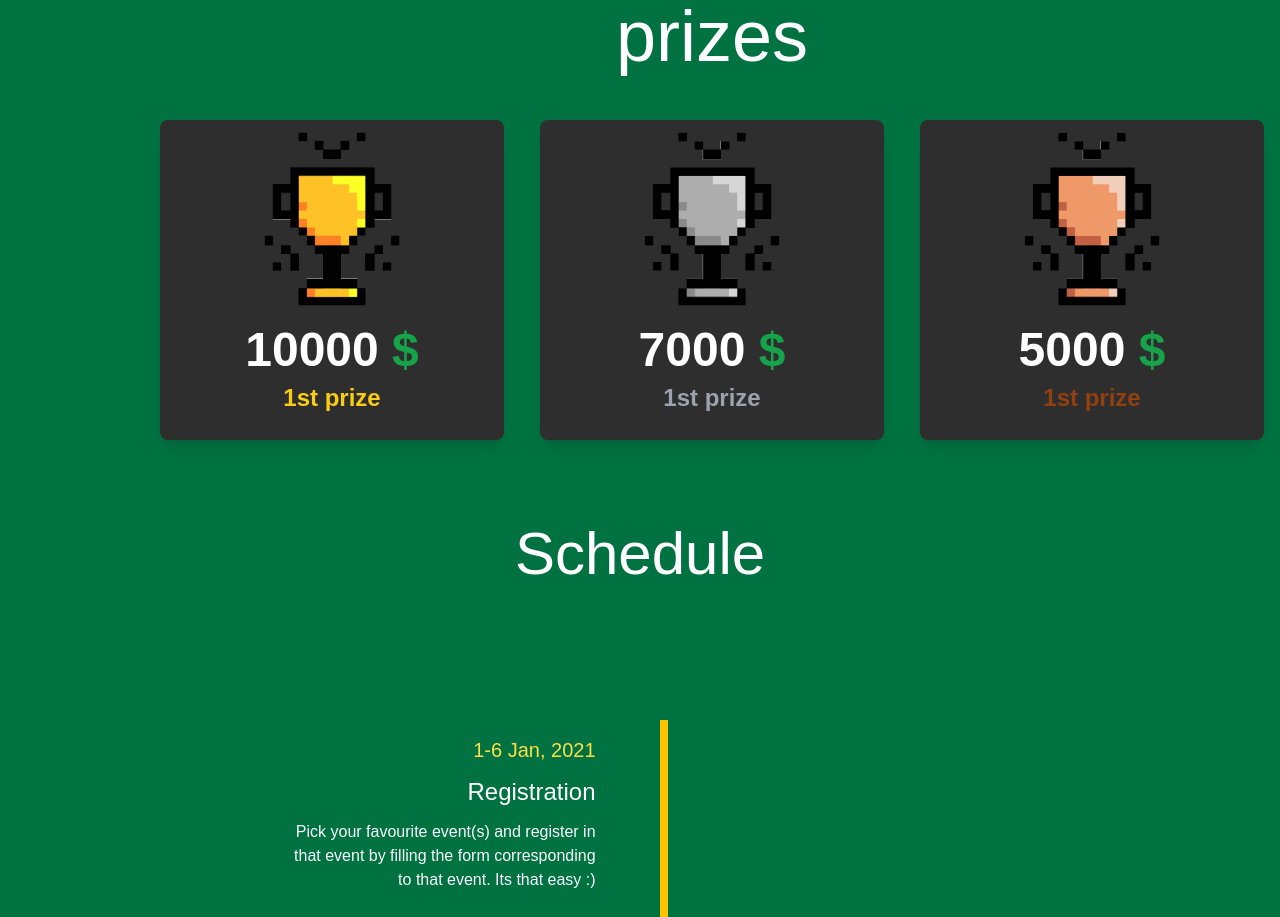
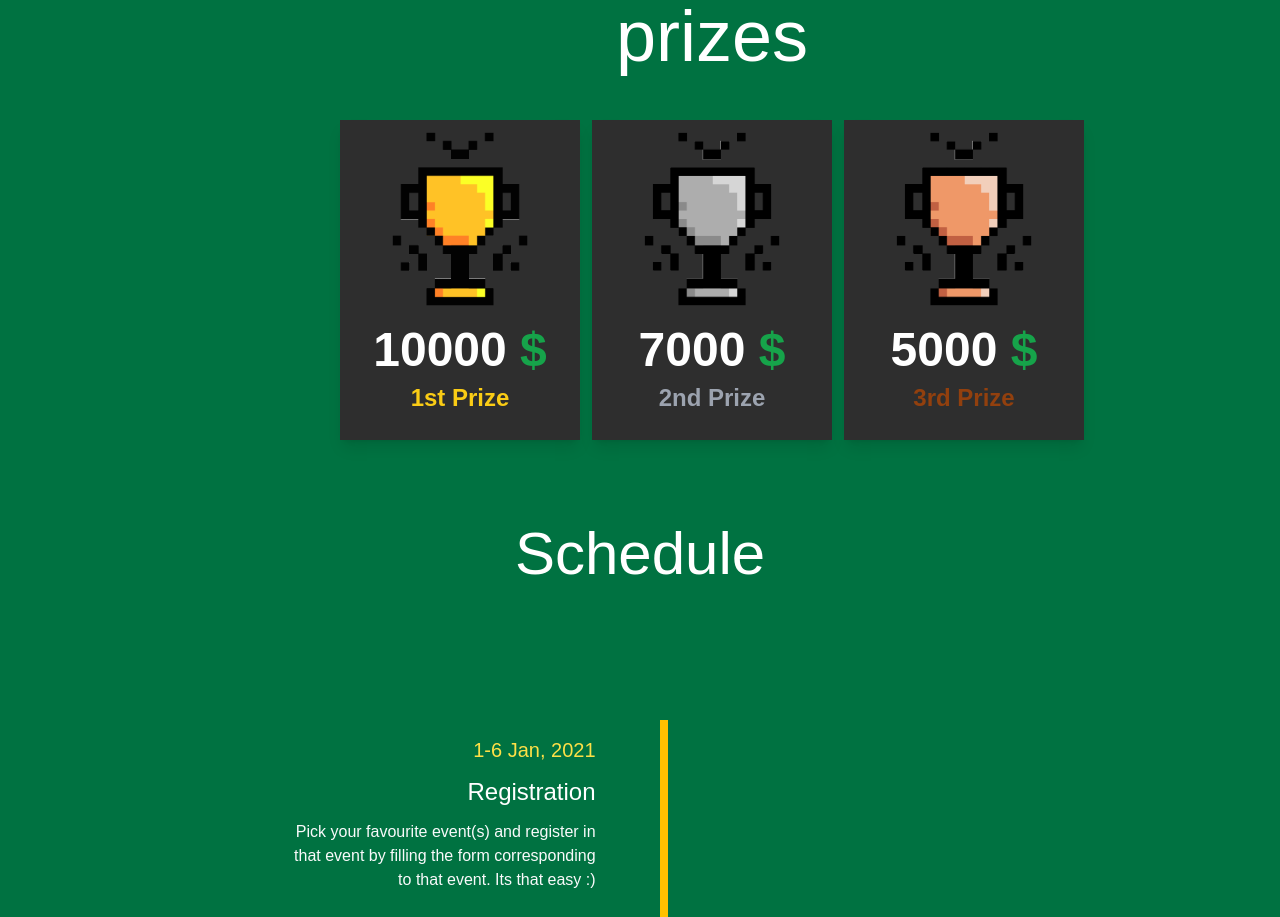
Before and after one commit to ICEFOSS/hackfit, a React (Create React App) app: page / in a window 1280 px wide. Shown: the part 2300-3217 px from the top of the page. Built offline with nearby package versions, Linux system fonts and the light colour scheme.

Commit message:
changed grid to flex and reduced size on prize

```diff
--- a/src/components/Prize.js
+++ b/src/components/Prize.js
@@ -2,13 +2,13 @@ import React, { Component } from "react";
 export default class Prize extends Component {
   render() {
     return (
-      <section className=" ml-0 md:ml-36  px-12 sm:px-6 lg:px-4 py-12 mx-auto">
+      <section className=" ml-0 md:ml-36  px-3 sm:px-6 lg:px-4 py-12 mx-auto">
         <div className="text-center pb-12">
           <h1 className="text-3xl md:text-4xl lg:text-7xl font-heading text-white">
             prizes
           </h1>
         </div>
-        <div className="grid grid-cols-1 sm:grid-cols-2 lg:grid-cols-3 xl:grid-cols-3 gap-9 justify-items-center mx-auto">
+        <div className="flex flex-wrap flex-row gap-3 justify-center mx-auto">
 
           <Prize_card
             cash="10000"
@@ -40,7 +40,7 @@ export default class Prize extends Component {
 function Prize_card(props) {
   return (
     <>
-      <div className="transform max-w-sm sm:max-w-1/4  bg-brochblack rounded-lg shadow-lg overflow-hidden flex flex-col md:flex-row transition duration-500 w-full hover:scale-105">
+      <div className="transform max-w-sm bg-brochblack shadow-lg overflow-hidden flex flex-col md:flex-row transition duration-200 w-60 hover:scale-105">
         <div className="w-full h-52 sm:h-64 md:h-72 lg:h-80">
           <img
             className="p-3 w-24 sm:w-32 lg:w-40 mx-auto"
@@ -51,7 +51,7 @@ function Prize_card(props) {
             {props.cash} <span className="text-green-600">$</span>
           </p>
           <p className={`text-center ${props.text_color} font-bold text-xl sm:text-2xl`}>
-            1st prize
+            {props.prize_name}
           </p>
         </div>
       </div>
```
